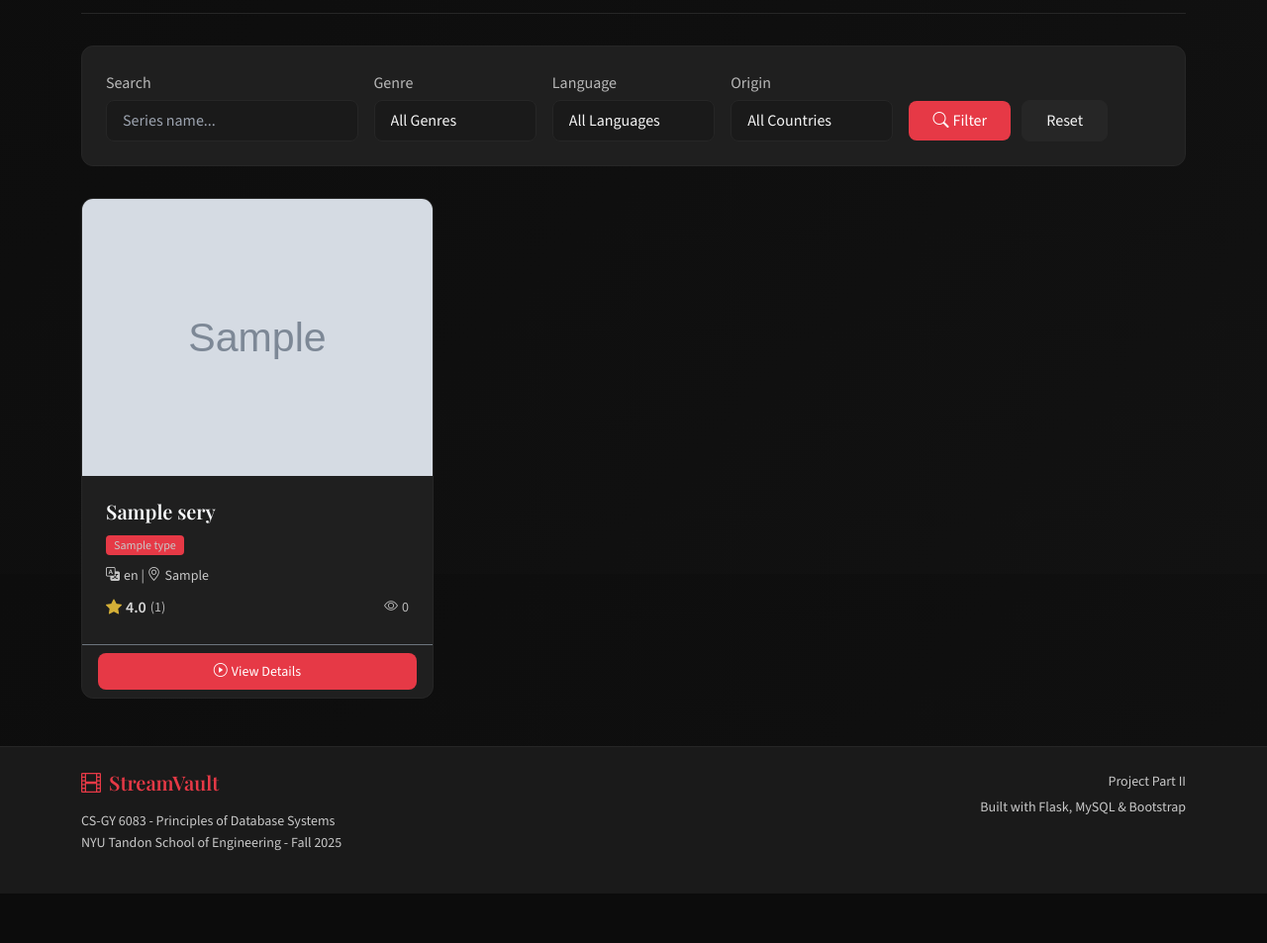
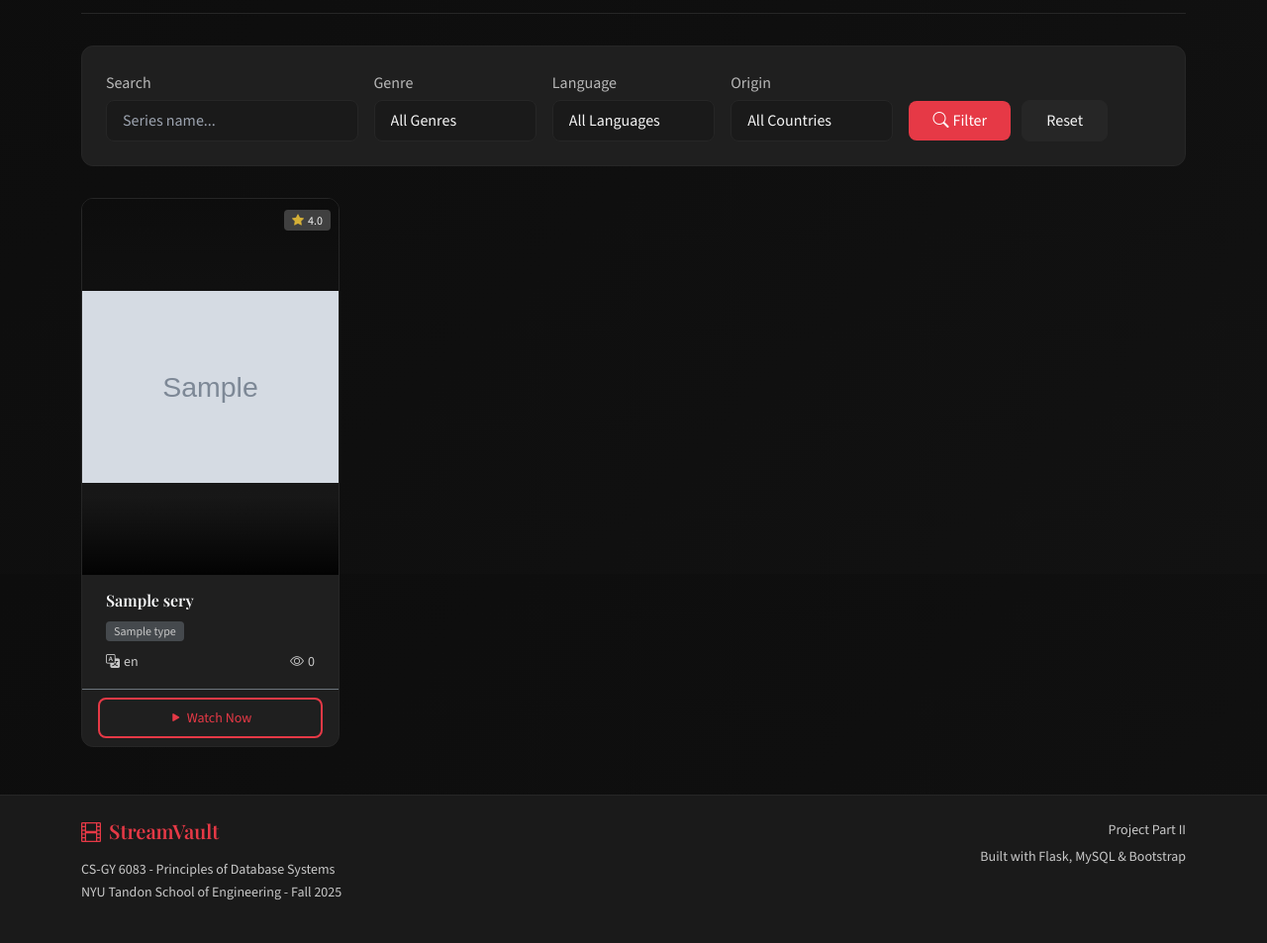
Before and after one commit to igopalakrishna/StreamVault, a Flask app: page /series in a window 1280 px wide. Shown: the part 220-1173 px from the top of the page at 99% size. Before the commit the page ends 1123 px from the top, so only its background shows below. Run offline with Flask 3, Linux system fonts and the light colour scheme; tables that the repository leaves empty hold one stand-in row (values such as "Sample post"); grey boxes marked "Sample" are stand-in pictures.

Commit message:
Fix Breaking Bad image URL and improve series card display
- Fixed Breaking Bad poster image (using Amazon CDN)
- Increased card image height to 380px for better poster visibility
- Changed object-fit to 'contain' to show full poster without cropping
- Added gradient overlay and rating badge on image
- Made cards 4-per-row on large screens (col-xl-3)
- Improved overall card layout and styling

```diff
--- a/app/templates/customer/home.html
+++ b/app/templates/customer/home.html
@@ -63,49 +63,46 @@
 <!-- Series Grid -->
 <div class="row">
     {% for series in series_list %}
-    <div class="col-md-6 col-lg-4 mb-4 stagger-item">
-        <div class="card series-card h-100">
-            <!-- Series Poster Image -->
-            <a href="{{ url_for('customer.series_detail', ws_id=series.WS_ID) }}">
-                <img src="{{ series.IMAGE_URL or 'https://via.placeholder.com/500x750/1a1a1a/e63946?text=' + series.WS_NAME|urlencode }}"
-                     class="card-img-top" alt="{{ series.WS_NAME }}"
-                     style="height: 280px; object-fit: cover;"
-                     onerror="this.src='https://via.placeholder.com/500x750/1a1a1a/e63946?text=No+Image'">
+    <div class="col-md-6 col-lg-4 col-xl-3 mb-4 stagger-item">
+        <div class="card series-card h-100 overflow-hidden">
+            <!-- Series Poster Image - Full poster display -->
+            <a href="{{ url_for('customer.series_detail', ws_id=series.WS_ID) }}" class="position-relative d-block" style="background: #0d0d0d;">
+                <img src="{{ series.IMAGE_URL or 'https://via.placeholder.com/400x600/1a1a1a/e63946?text=' + series.WS_NAME|urlencode }}"
+                     class="card-img-top w-100" alt="{{ series.WS_NAME }}"
+                     style="height: 380px; object-fit: contain; background: linear-gradient(180deg, #0d0d0d 0%, #1a1a1a 100%);"
+                     onerror="this.src='https://via.placeholder.com/400x600/1a1a1a/e63946?text=No+Image'">
+                <!-- Overlay gradient -->
+                <div class="position-absolute bottom-0 start-0 end-0" style="height: 80px; background: linear-gradient(transparent, rgba(0,0,0,0.9));"></div>
+                <!-- Rating badge -->
+                <div class="position-absolute top-0 end-0 m-2">
+                    <span class="badge bg-dark bg-opacity-75 px-2 py-1">
+                        <i class="bi bi-star-fill text-gold me-1"></i>{{ "%.1f"|format(series.AVG_RATING|float) }}
+                    </span>
+                </div>
             </a>
-            <div class="card-body">
-                <h5 class="card-title">
+            <div class="card-body py-3">
+                <h6 class="card-title mb-2">
                     <a href="{{ url_for('customer.series_detail', ws_id=series.WS_ID) }}" class="text-light text-decoration-none">
                         {{ series.WS_NAME }}
                     </a>
-                </h5>
+                </h6>
 
                 <div class="mb-2">
                     {% if series.TYPES %}
-                    {% for type in series.TYPES.split(', ')[:3] %}
-                    <span class="badge bg-accent bg-opacity-75 me-1">{{ type }}</span>
+                    {% for type in series.TYPES.split(', ')[:2] %}
+                    <span class="badge bg-secondary bg-opacity-50 me-1 small">{{ type }}</span>
                     {% endfor %}
                     {% endif %}
                 </div>
 
-                <p class="text-muted small mb-2">
-                    <i class="bi bi-translate me-1"></i>{{ series.LANGUAGE }} |
-                    <i class="bi bi-geo-alt me-1"></i>{{ series.COUNTRY_OF_ORIGIN }}
-                </p>
-
-                <div class="series-meta d-flex justify-content-between align-items-center">
-                    <div class="series-rating">
-                        <i class="bi bi-star-fill text-gold"></i>
-                        <span class="fw-bold text-light">{{ "%.1f"|format(series.AVG_RATING|float) }}</span>
-                        <span class="text-muted small">({{ series.RATING_COUNT }})</span>
-                    </div>
-                    <div class="text-muted small">
-                        <i class="bi bi-eye me-1"></i>{{ "{:,}".format(series.TOTAL_VIEWERS|int) }}
-                    </div>
+                <div class="d-flex justify-content-between align-items-center text-muted small">
+                    <span><i class="bi bi-translate me-1"></i>{{ series.LANGUAGE }}</span>
+                    <span><i class="bi bi-eye me-1"></i>{{ "{:,}".format(series.TOTAL_VIEWERS|int) }}</span>
                 </div>
             </div>
-            <div class="card-footer bg-transparent border-top border-secondary">
-                <a href="{{ url_for('customer.series_detail', ws_id=series.WS_ID) }}" class="btn btn-accent btn-sm w-100">
-                    <i class="bi bi-play-circle me-1"></i>View Details
+            <div class="card-footer bg-transparent border-top border-secondary py-2">
+                <a href="{{ url_for('customer.series_detail', ws_id=series.WS_ID) }}" class="btn btn-outline-accent btn-sm w-100">
+                    <i class="bi bi-play-fill me-1"></i>Watch Now
                 </a>
             </div>
         </div>
--- a/seed_data.sql
+++ b/seed_data.sql
@@ -113,7 +113,7 @@ INSERT INTO GRN_WEB_SERIES (WS_ID, WS_NAME, NUM_OF_EPS, LANGUAGE, RELEASE_DATE,
     'https://image.tmdb.org/t/p/w500/1M876KPjulVwppEpldhdc8V4o68.jpg',
     'https://www.youtube.com/embed/JWtnJjn6ng0'),
 ('WS005', 'Breaking Bad', 62, 'English', '2008-01-20', 'United States', 'PH005',
-    'https://image.tmdb.org/t/p/w500/ggFHVNu6YYI5L9pCfOacjizRGt.jpg',
+    'https://m.media-amazon.com/images/M/MV5BYmQ4YWMxYjUtNjZmYi00MDQ1LWFjMjMtNjA5ZDdiYjdiODU5XkEyXkFqcGdeQXVyMTMzNDExODE5._V1_.jpg',
     'https://www.youtube.com/embed/HhesaQXLnzU'),
 ('WS006', 'Dark', 26, 'German', '2017-12-01', 'Germany', 'PH001',
     'https://image.tmdb.org/t/p/w500/apbrbWs8M9lyOpJYU5WXrpFbk1Z.jpg',
```
